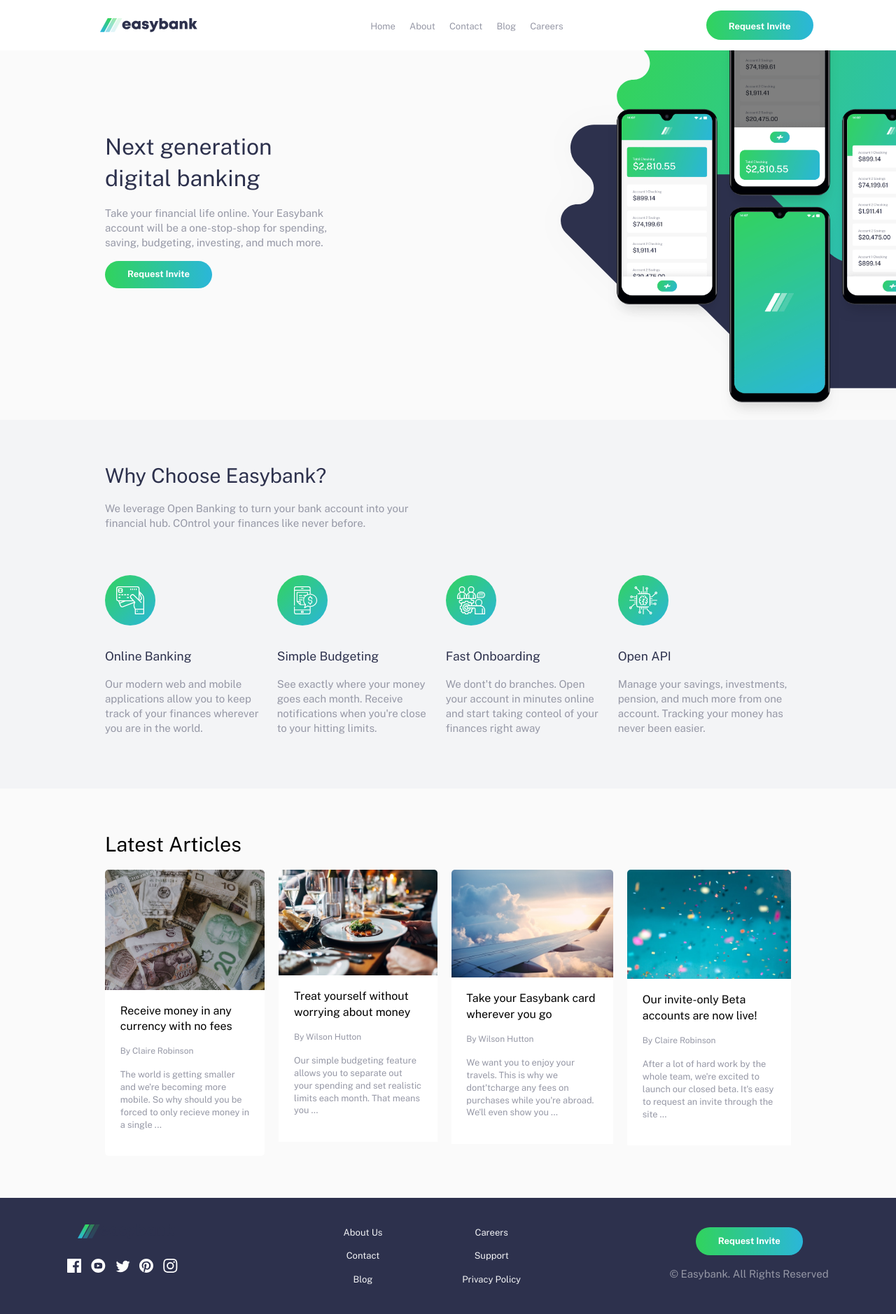
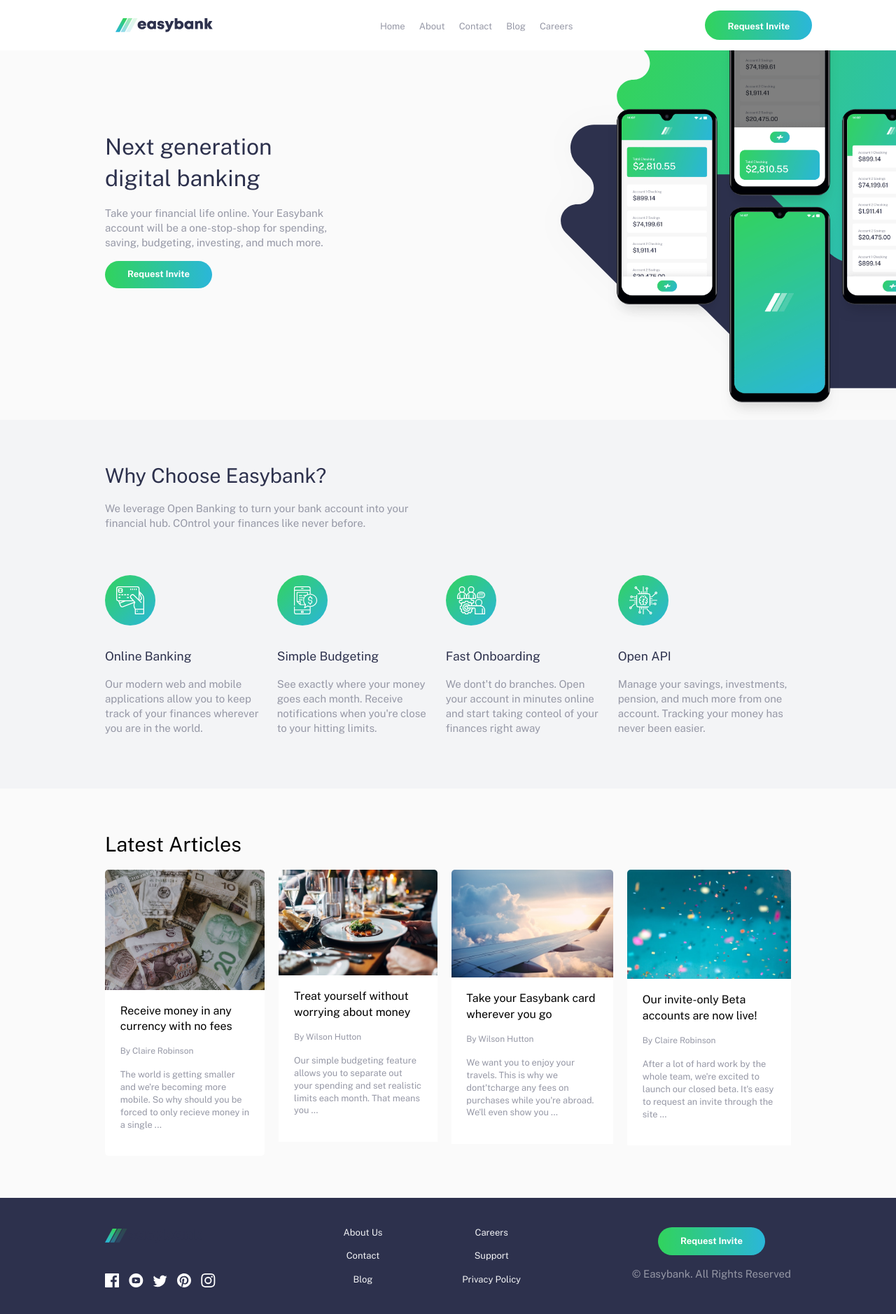
Before and after one commit to firerum/easy-bank-landingPage, a plain HTML site: page index.html in a window 1280 px wide. Shown: the whole page at 70% size. Drawn offline with nearby package versions, Linux system fonts and the light colour scheme.

Commit message:
finished the project

```diff
--- a/style.css
+++ b/style.css
@@ -80,16 +80,17 @@ ul {
 
 .banner {
     min-height: 600px;
-    background-color: var(--very-light-gray);
+    background-color: var(--white);
     background-image: url(images/image-mockups.png), url("images/bg-intro-mobile.svg");
     background-repeat: no-repeat, no-repeat;
     background-size: contain, contain;
-    background-position: 100% -35%, top;
+    background-position: 100% -60%, top;
     display: flex;
     flex-direction: column;
     justify-content: space-between;
     position: relative;
-    margin-bottom: 6em;
+    margin: 0 var(--negative-margin) 6em var(--negative-margin);
+    padding: 0 var(--pry-padding);
 }
 
 .banner .comp-logo {
@@ -97,13 +98,14 @@ ul {
     justify-content: space-between;
     align-items: center;
     background-color: var(--white, #fff);
-    padding: 1em 0.5em;
+    padding: 1em 2em;
+    margin: 0 var(--negative-margin);
 }
 
 .banner #toggler {
     position: absolute;
     top: 10px;
-    right: 0;
+    right: 15px;
     width: 30px;
     height: 20px;
     padding: 10px;
@@ -115,7 +117,7 @@ ul {
 .banner .hamburger {
     position: absolute;
     top: 10px;
-    right: 0;
+    right: 15px;
     width: 30px;
     height: 30px;
     background-color: #fff;
@@ -174,10 +176,9 @@ ul {
     width: 100vw;
     height: 100%;
     overflow-y: hidden;
-    margin: 0 var(--negative-margin);
     background-color: hsl(233, 26%, 24%, .4);
     text-align: center;
-    padding: var(--pry-padding);
+    padding: var(--pry-padding) ;
     transition: opacity 400ms ease-in;
 }
 
@@ -310,6 +311,10 @@ footer > .comp-logo > img {
     color: var(--light-grayish-blue);
 }
 
+#footer-links > ul > li > a:hover {
+    color: var(--lime-green);
+}
+
 footer .copyright {
     display: flex;
     flex-direction: column;
@@ -321,12 +326,14 @@ footer .copyright {
 @media only screen and (min-width: 900px) {
 
     .banner {
+        background-color: var(--very-light-gray);
         background-image: url(images/image-mockups.png), url("images/bg-intro-desktop.svg");
         background-repeat: no-repeat, no-repeat;
         background-size: contain, contain;
         background-position: 110% -35%, 140% -200%;
         display: block;
         margin: 0 var(--negative-margin);
+        padding: 0;
     }
 
     .banner > .comp-logo {
@@ -335,6 +342,8 @@ footer .copyright {
         justify-content: space-around;
         align-items: center;
         overflow: hidden;
+        padding: 1em 0 1em 3em;
+        margin: 0;
     }
 
     .banner #toggler,
@@ -368,6 +377,28 @@ footer .copyright {
 
     .banner #main-links li {
         margin: 0;
+    }
+
+    .banner #main-links a {
+        position: relative;
+        padding-bottom: 1em;
+    }
+
+    .banner #main-links a::after {
+        content: "";
+        position: absolute;
+        bottom: 0;
+        left: 0;
+        right: 0;
+        width: 100%;
+        height: 2px;
+        background-color: var(--lime-green);
+        transform: scale(0);
+        transition: transform 300ms ease;
+    }
+
+    .banner #main-links a:hover::after {
+        transform: scale(1);
     }
 
     .banner #main-links .request {
@@ -427,12 +458,15 @@ footer .copyright {
         /* Footer styles  */
     footer {
         flex-direction: row;
-        justify-content: space-around;
+        justify-content: space-between;
         align-items: center;
+        padding: 2.5em var(--desk-padding);
     }
 
     footer > .comp-logo {
-        align-self: flex-start;
+        display: grid;
+        grid-template-columns: 1fr;
+        grid-gap: 20px;
     }
 
     #footer-links ul {
```
